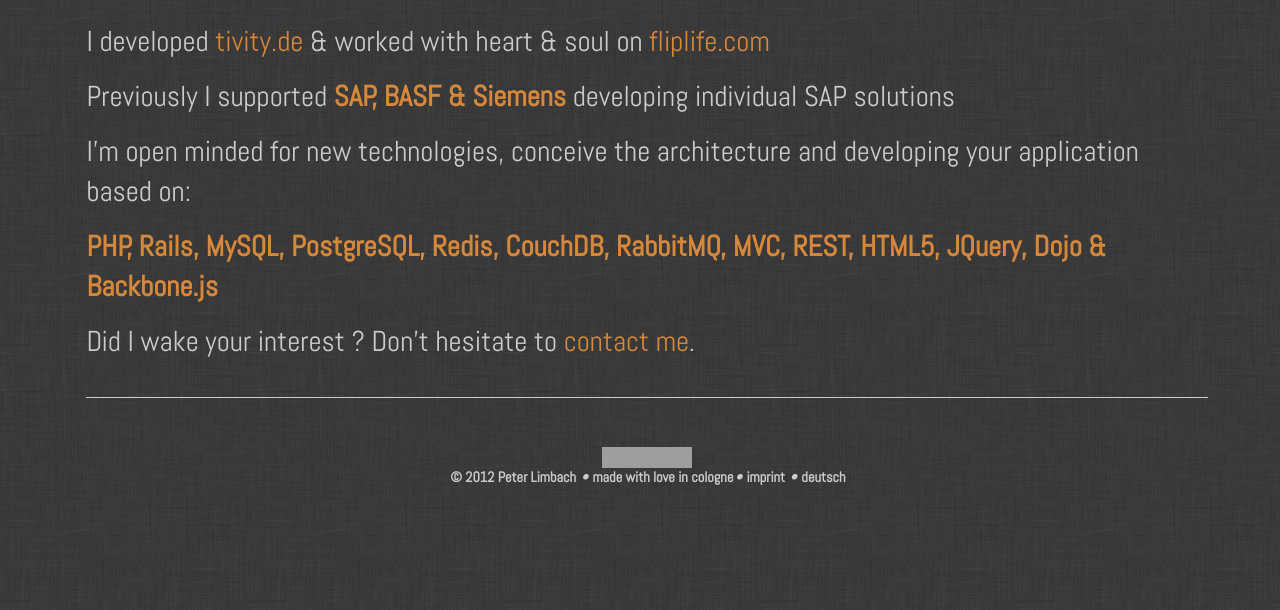
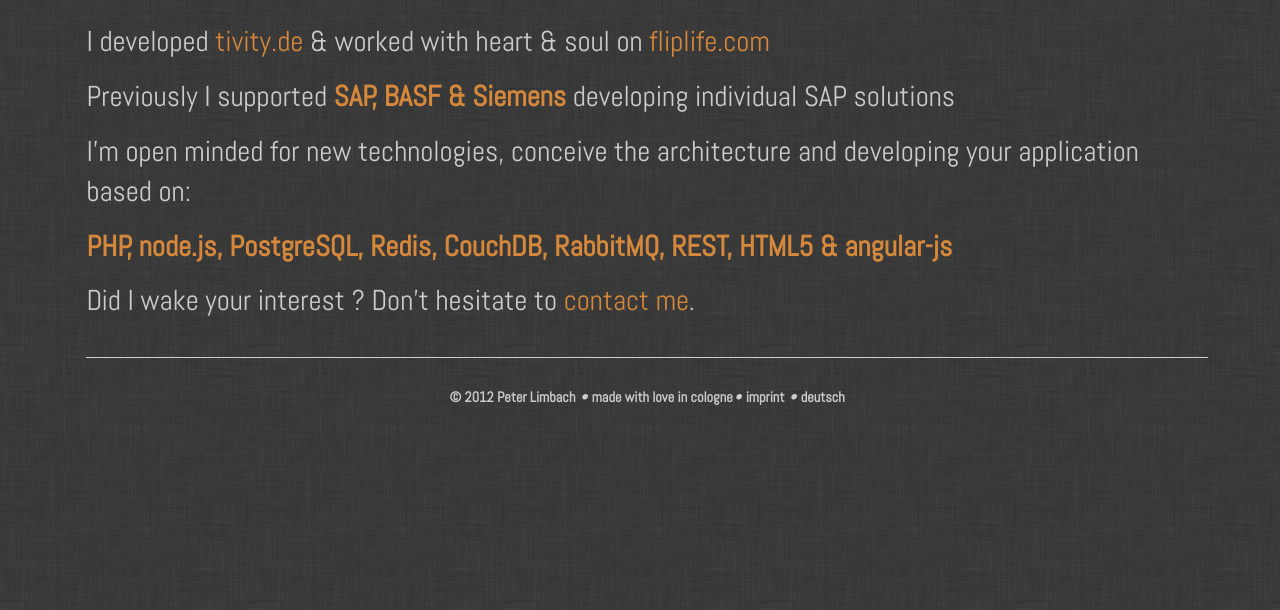
Before and after one commit to pelim/pelim.github.com, a plain HTML site: page index.html in a window 1280 px wide. Shown: the part 190-800 px from the top of the page. Drawn offline with nearby package versions, Linux system fonts and the light colour scheme; grey boxes are pictures that could not be loaded.

Commit message:
update technologies

```diff
--- a/index.html
+++ b/index.html
@@ -27,7 +27,7 @@
 			<p>Ich habe <a href="http://tivity.de" target="_blank">tivity.de</a> entwickelt  und mit Herzblut an  <a href="http://fliplife.com" target="_blank">fliplife.com</a> gearbeitet.</p>
 			<p>Zuvor habe ich  <span class="highlight">SAP, BASF & Siemens</span>  bei der Entwicklung individueller  SAP Lösungen unterstütz.</p>
 			<p>Ich bin aufgeschlossen für neue Technologien, konzipiere die Architektur und entwickle Ihrer Anwendung auf Basis von:</p>
-			<p class="highlight">PHP, Rails, MySQL, PostgreSQL, Redis, CouchDB, RabbitMQ, MVC, REST, HTML5, JQuery, Dojo & Backbone.js</p>
+			<p class="highlight">PHP, node.js, PostgreSQL, Redis, CouchDB, RabbitMQ, REST, HTML5 & angular-js</p>
 			<p>Habe ich Ihr Interesse geweckt? Dann scheuen Sie nicht mich zu <a href="mailto:peter.limbach@gmail.com">kontatkieren</a>.</p>
 		</section>
 
@@ -37,7 +37,7 @@
 			<p>I developed <a href="http://tivity.de" target="_blank">tivity.de</a> & worked with heart & soul on <a href="http://fliplife.com" target="_blank">fliplife.com</a></p>
 			<p>Previously I supported <span class="highlight">SAP, BASF & Siemens</span> developing individual SAP solutions</p>
 			<p>I'm open minded for new technologies, conceive the architecture and developing your application based on:</p>
-			<p class="highlight">PHP, Rails, MySQL, PostgreSQL, Redis, CouchDB, RabbitMQ, MVC, REST, HTML5, JQuery, Dojo & Backbone.js</p>
+			<p class="highlight">PHP, node.js, PostgreSQL, Redis, CouchDB, RabbitMQ, REST, HTML5 & angular-js</p>
 			<p>Did I wake your interest ? Don't hesitate to <a href="mailto:peter.limbach@gmail.com">contact me</a>.</p>
 		</section>
 
@@ -71,7 +71,6 @@ Wenn Sie nicht wünschen, dass Facebook den Besuch unserer Seiten Ihrem Facebook
 			</p>
 		</section>
 		<footer>
-			<span class="fb-like clearfix"><iframe src="http://www.facebook.com/plugins/like.php?href=http%3A%2F%2Fpelim.github.com&amp;send=false&amp;layout=button_count&amp;width=90&amp;show_faces=true&amp;font&amp;colorscheme=light&amp;action=like&amp;height=21&amp;appId=491319524233198" scrolling="no" frameborder="0" style="border:none; overflow:hidden; width:90px; height:21px;" allowTransparency="true"></iframe></span>
 			<span>© 2012 Peter Limbach</span> <em>•</em>
 			<a href="http://www.facebook.com/MadewithloveinCologne" target="_blank">made with love in cologne</a><em>•</em>
 			<a id="imprint" href="#imprint">imprint</a> <em>•</em>
```
